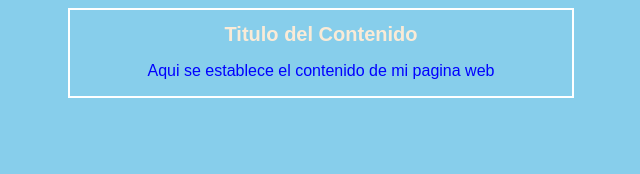
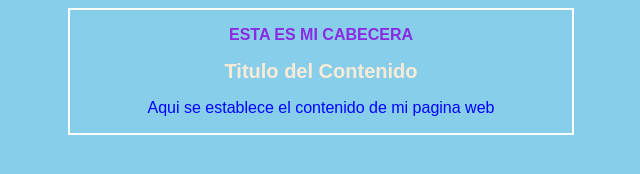
Before and after one commit to Yordi70/Prueba-de-Git-y-GitHub, a plain HTML site: page index.html in a window 1280 px wide. Shown: the whole page, without its empty margins (319-959 px from the left). Drawn offline with Linux system fonts and the light colour scheme.

Commit message:
estructura inicial de la cabecera

```diff
--- a/css/styles.css
+++ b/css/styles.css
@@ -22,3 +22,12 @@ p{
     color: blue;
     font-size: 16px;
 }
+#cabecera {
+    font-size: 30px;
+    text-transform: uppercase;
+
+}
+#cabecera > p{
+    color: blueviolet;
+    font-weight: bold;
+}
--- a/index.html
+++ b/index.html
@@ -5,10 +5,13 @@
     <meta http-equiv="X-UA-Compatible" content="IE=edge" />
     <meta name="viewport" content="width=device-width, initial-scale=1.0" />
     <title>Probando Comandos Git</title>
-    <link rel="stylesheet" href="css/styles.css">
+    <link rel="stylesheet" href="css/styles.css" />
   </head>
   <body>
     <div id="container">
+      <div id="cabecera">
+        <p>Esta es mi cabecera</p>
+      </div>
       <h1>Titulo del Contenido</h1>
       <p>Aqui se establece el contenido de mi pagina web</p>
     </div>
```
